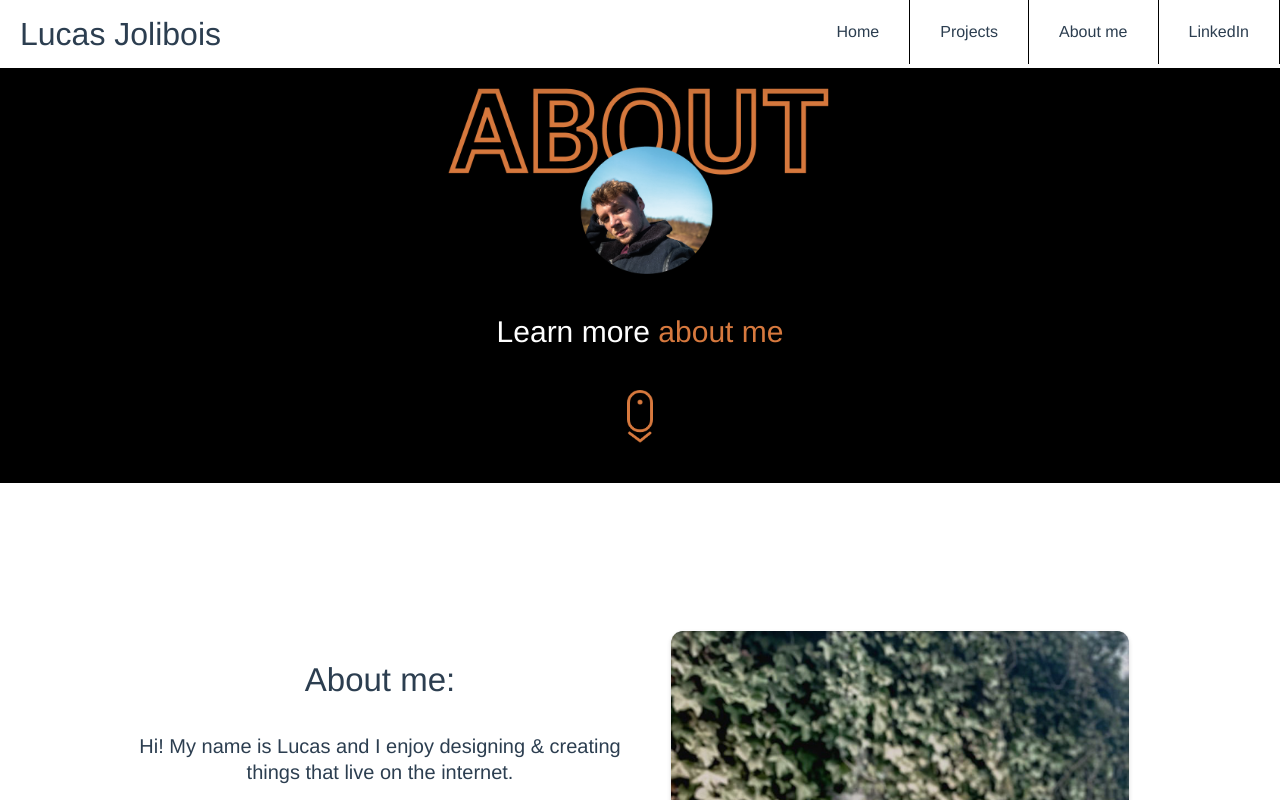
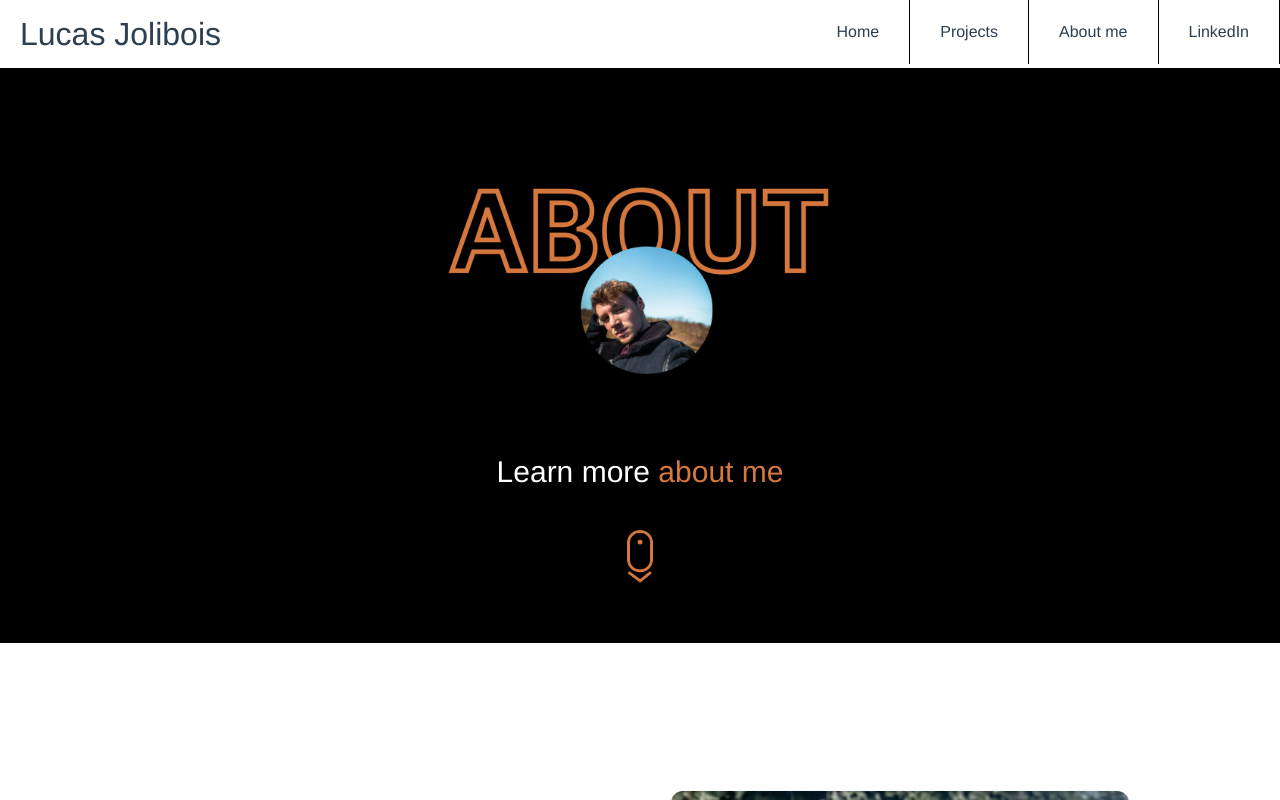
Before and after one commit to lucasjolibois54/portfolio-v4.0, a Vue app: page /AboutMe in a window 1280 px wide. Shown: the top 800 px of the page. Built offline with nearby package versions, Linux system fonts and the light colour scheme.

Commit message:
Update AboutHero.vue

```diff
--- a/src/components/AboutHero.vue
+++ b/src/components/AboutHero.vue
@@ -3,7 +3,7 @@
     <div class="width-hero">
       <div class="flex flex-col justify-center items-center">
         <img
-          class="header-img h-auto pb-10 pt-20"
+          class="header-img h-auto pb-20 pt-20"
           alt="Vue logo"
           src="../assets/portfolio-img-two.png"
         />
@@ -35,10 +35,12 @@
 
 .header-img {
   width: 30%;
+  padding-top: 180px;
 }
 
 .scroll-img {
   width: 2%;
+  padding-bottom: 60px;
 }
 
 .orange-text {
```
